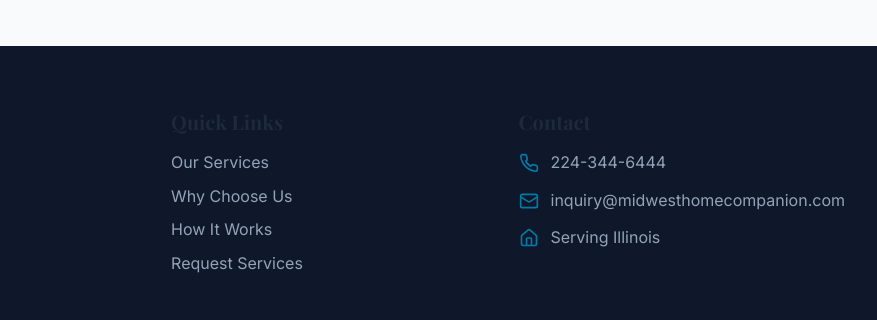
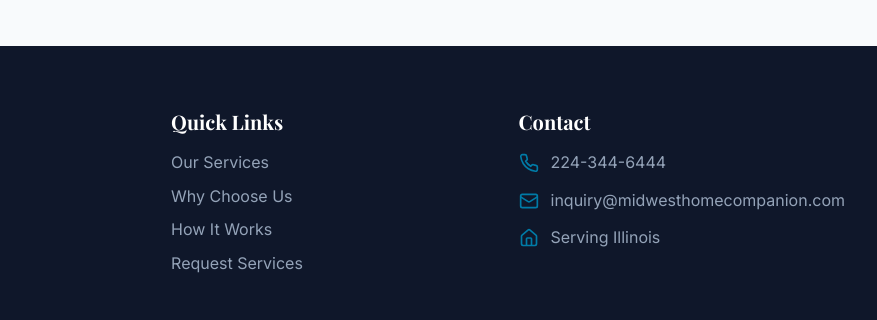
Before and after one commit to mngkvn/midwesthomecompanion, a plain HTML site: page index.html in a window 1280 px wide. Shown: the part 4581-4901 px from the top of the page, 403-1280 px from the left. Drawn offline with nearby package versions, Linux system fonts and the light colour scheme.

Commit message:
Updated CSS and fonts

```diff
--- a/assets/css/styles.css
+++ b/assets/css/styles.css
@@ -50,7 +50,7 @@
 }
 
 body {
-  font-family: var(--font-sans);
+  font-family: 'Inter', sans-serif;
   font-size: 1rem;
   line-height: 1.6;
   color: var(--color-slate-800);
@@ -60,7 +60,7 @@
 }
 
 h1, h2, h3, h4, h5, h6 {
-  font-family: var(--font-serif);
+  font-family: 'Playfair Display', serif;
   font-weight: 700;
   line-height: 1.2;
   color: var(--color-slate-800);
@@ -800,6 +800,7 @@
 }
 
 .footer-heading {
+  color: white;
   font-size: 1.25rem;
   margin-bottom: 1rem;
 }
--- a/index.html
+++ b/index.html
@@ -31,12 +31,12 @@
   <!-- Google Fonts -->
   <link rel="preconnect" href="https://fonts.googleapis.com">
   <link rel="preconnect" href="https://fonts.gstatic.com" crossorigin>
-  <link href="https://fonts.googleapis.com/css2?family=Inter:wght@400;500;600;700&family=Playfair+Display:wght@400;500;600;700&display=swap" rel="stylesheet">
+  <link href="https://fonts.googleapis.com/css2?family=Inter:wght@400;500;600;700&family=Playfair+Display:wght@600;700&display=swap" rel="stylesheet">
 
   <!-- Styles -->
   <link rel="stylesheet" href="./assets/css/styles.css">
 
-  <title>Midwest Home Companion | Home Care Services in Illinois | 224-344-6444</title>
+  <title>Midwest Home Companion</title>
 </head>
 <body>
   <!-- Skip Link for Accessibility -->
```
Also changed, not shown: 2 other files.
